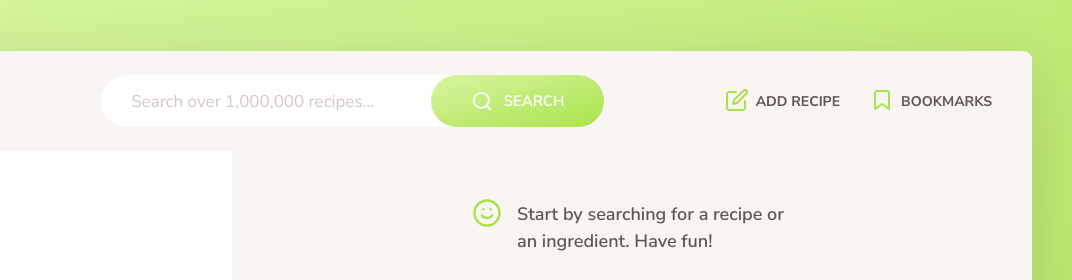
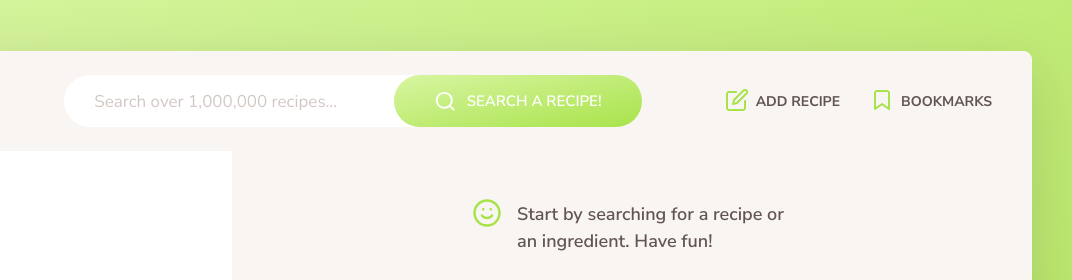
Before and after one commit to matheu-s/foodGLO-project, a website built with Parcel: page index.html in a window 1280 px wide. Shown: the top 280 px of the page, 208-1280 px from the left. Built offline with nearby package versions, Linux system fonts and the light colour scheme.

Commit message:
Search span changed

```diff
--- a/index.html
+++ b/index.html
@@ -30,7 +30,7 @@
             <svg class="search__icon">
               <use href="src/img/icons.svg#icon-search"></use>
             </svg>
-            <span>Search</span>
+            <span>Search a recipe!</span>
           </button>
         </form>
 
```
